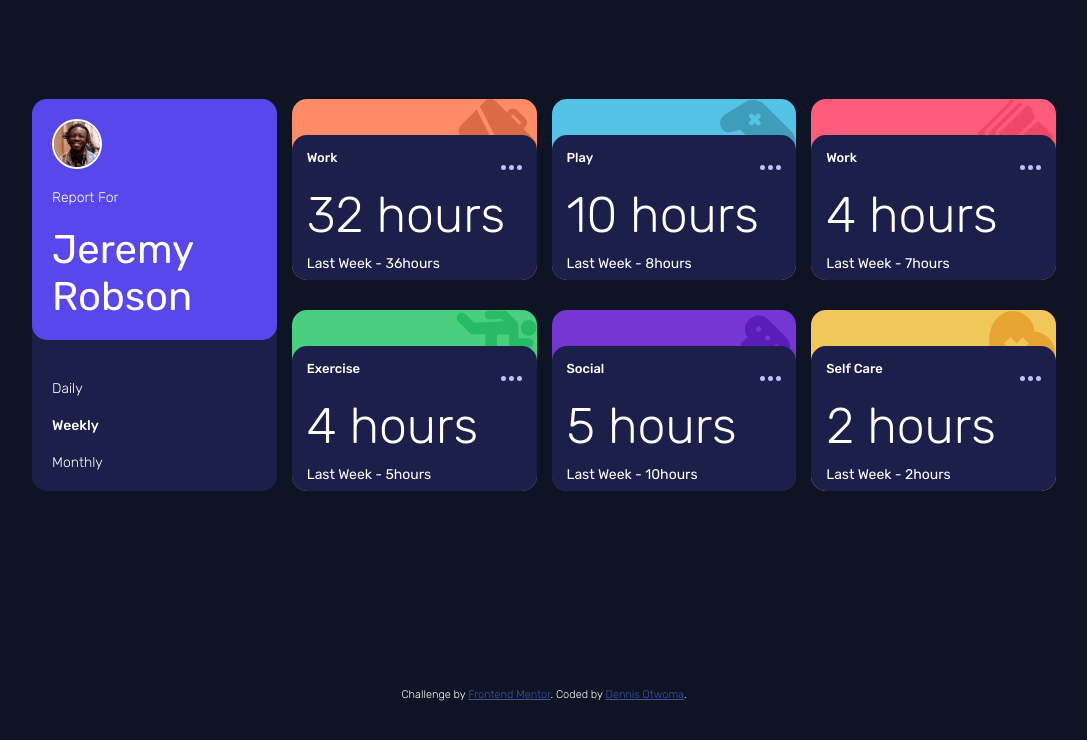
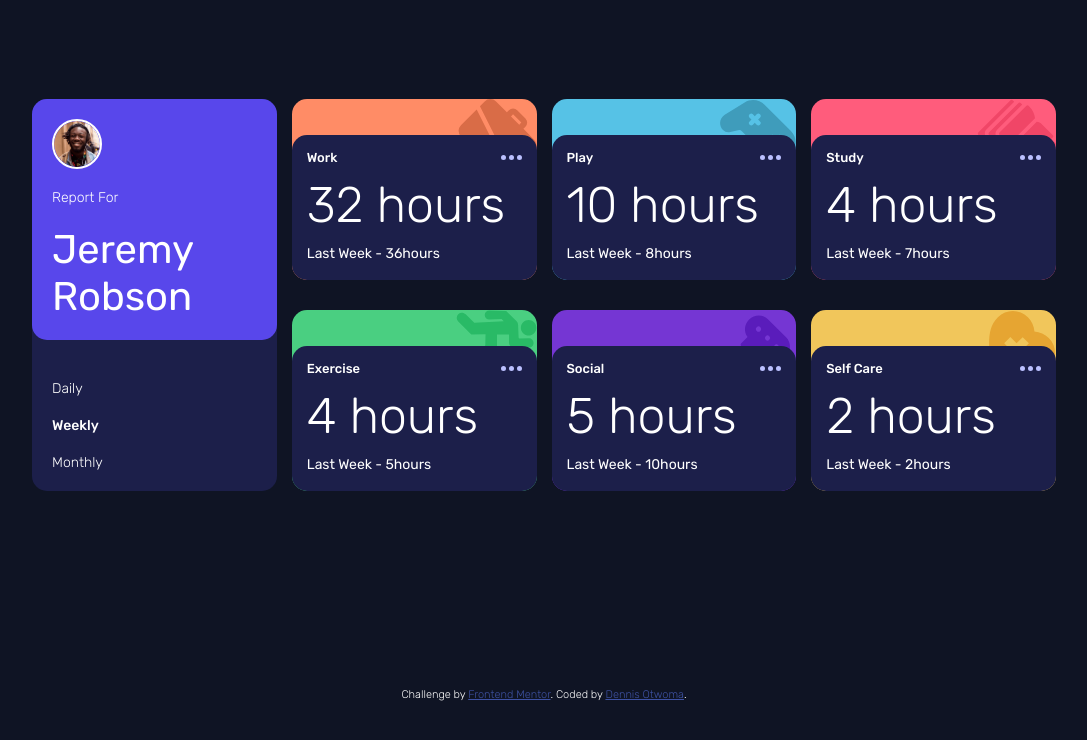
Before and after one commit to codeme254/jitu-grid-challenge, a plain HTML site: page index.html in a window 1280 px wide. Shown: the whole page, without its empty margins (96-1183 px from the left). Drawn offline with Linux system fonts and the light colour scheme.

Commit message:
fix alignment issue and text

```diff
--- a/index.html
+++ b/index.html
@@ -60,7 +60,7 @@
       <div class="container__element container__element--study">
         <div class="container__element--inner">
           <div class="container__inner--header">
-            <p class="container__inner--header-type">work</p>
+            <p class="container__inner--header-type">study</p>
             <img src="./images/icon-ellipsis.svg" alt="ellipsis" />
           </div>
           <h2 class="container__inner--text">4 hours</h2>
--- a/styles.css
+++ b/styles.css
@@ -160,13 +160,13 @@ body {
   display: flex;
   align-items: center;
   justify-content: space-between;
+  margin-bottom: 1rem;
 }
 
 .container__inner--header-type {
   font-size: 1.3rem;
   font-weight: 500;
   text-transform: capitalize;
-  margin-bottom: 2rem;
 }
 
 .container__inner--text {
```
